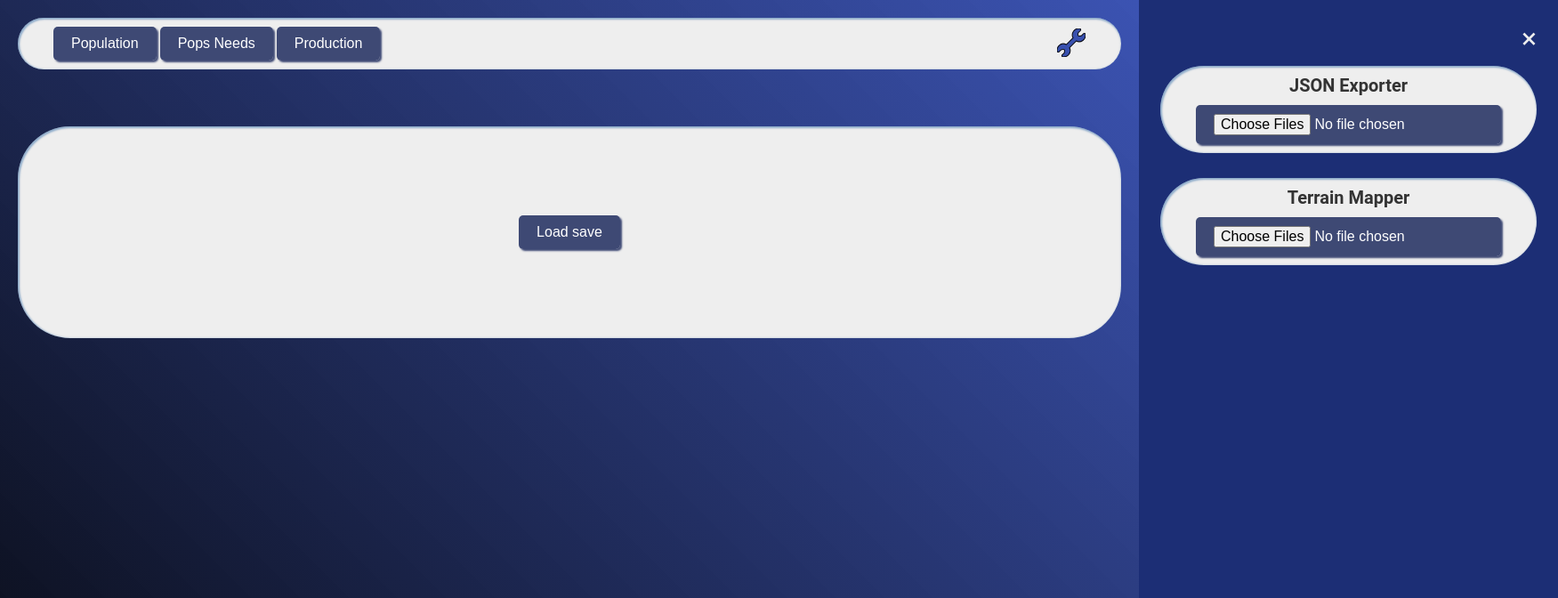
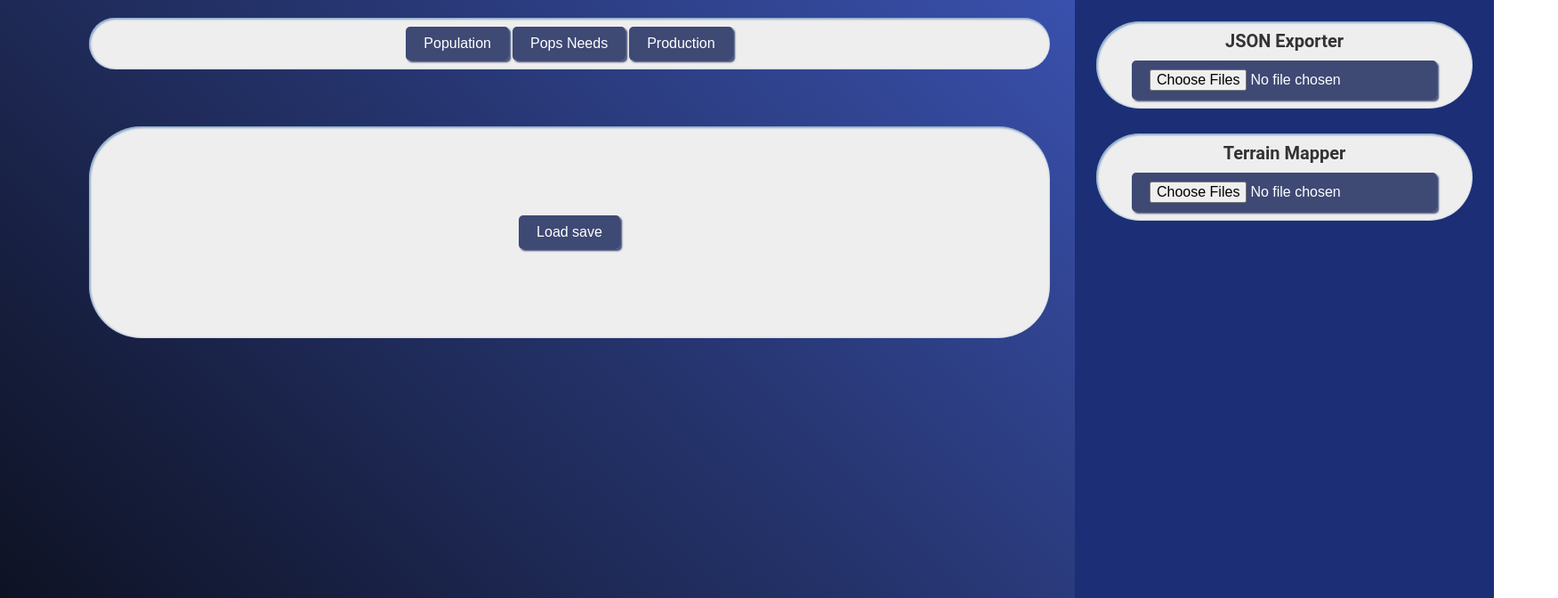
Before and after one commit to cetvrtak/vic2-savegame-analyst, a React (Vite) app: page / in a window 1280 px wide. Shown: the top 672 px of the page at 89% size, 1751 px wide, since content can reach past the window. Built offline with nearby package versions, Linux system fonts and the light colour scheme.

Commit message:
Move tools to side menu

```diff
--- a/src/components/App.css
+++ b/src/components/App.css
@@ -14,7 +14,7 @@ html {
 #root {
   min-height: 100vh;
   max-width: 1280px;
-  margin: 0 auto;
+  margin: 0 8rem;
   padding: 2rem;
   text-align: center;
 }
@@ -64,7 +64,9 @@ h2 {
 
 /* HEADER */
 .tools-icon-container {
+  display: none;
   margin-left: auto;
+  cursor: pointer;
 }
 .tools-icon {
   width: 32px;
@@ -75,14 +77,19 @@ h2 {
   align-items: flex-end;
   justify-content: flex-start;
   gap: 12px;
-  position: absolute;
+  position: fixed;
   top: 0;
-  right: 0;
+  right: 72px;
+  transform: translateX(100%);
+  transition: all 0.7s ease-out 0s;
+  height: 100%;
   background: #1c2e75;
   padding: 24px;
 }
 .tools-close {
+  display: none;
   font-size: 32px;
+  cursor: pointer;
 }
 
 .tab-selector-container {
@@ -132,3 +139,33 @@ td {
   justify-content: center;
   gap: 10px;
 }
+
+@media screen and (min-width: 376px) {
+  .tools-menu:hover {
+    right: 0;
+    transform: translateX(0);
+  }
+}
+
+@media screen and (max-width: 375px) {
+  #root {
+    margin: 0 auto;
+  }
+  .btn-wrapper {
+    width: 100%;
+  }
+
+  /* HEADER */
+  .tools-menu {
+    width: 100%;
+    right: 0;
+    transform: translateX(100%);
+  }
+  .tools-menu-open {
+    transform: translateX(0);
+  }
+  .tools-icon-container,
+  .tools-close {
+    display: flex;
+  }
+}
--- a/src/components/App.tsx
+++ b/src/components/App.tsx
@@ -1,19 +1,17 @@
-import TabSelector from './TabSelector';
 import LoadSave from './LoadSave';
 import './App.css';
 import { useReducer } from 'react';
 import { reducer } from './reducer';
 import { initialState } from './types';
 import Main from './Main';
-import Tools from './Tools';
+import Header from './Header';
 
 const App: React.FC = () => {
   const [state, dispatch] = useReducer(reducer, initialState);
 
   return (
     <>
-      <TabSelector dispatch={dispatch} />
-      <Tools showTools={state.showTools} dispatch={dispatch} />
+      <Header dispatch={dispatch} />
 
       {!state.world ? (
         <LoadSave dispatch={dispatch} />
--- /dev/null
+++ b/src/components/Header.tsx
@@ -0,0 +1,60 @@
+import React, { useState } from 'react';
+import { Action } from './actions';
+import JsonExporter from '../tools/JsonExporter';
+import TerrainMapper from '../tools/TerrainMapper';
+
+const Header: React.FC<{ dispatch: React.Dispatch<Action> }> = ({
+  dispatch,
+}) => {
+  const [showToolsMenu, setShowToolsMenu] = useState(false);
+
+  const handleToggleTools = () => {
+    setShowToolsMenu((show) => !show);
+  };
+
+  return (
+    <header>
+      <div className="tab-selector-container btn-wrapper">
+        <ul
+          className="tab-selector"
+          onClick={(e) =>
+            dispatch({
+              type: 'SET_ACTIVE_TAB',
+              payload: (e.target as HTMLButtonElement).value,
+            })
+          }
+        >
+          <li className="tab" key="population">
+            <button className="btn tab-btn" value="population">
+              Population
+            </button>
+          </li>
+          <li className="tab" key="popsNeeds">
+            <button className="btn tab-btn" value="popsNeeds">
+              Pops Needs
+            </button>
+          </li>
+          <li className="tab" key="production">
+            <button className="btn tab-btn" value="production">
+              Production
+            </button>
+          </li>
+        </ul>
+
+        <div className="tools-icon-container" onClick={handleToggleTools}>
+          <img src="tools.svg" alt="Tools Icon" className="tools-icon" />
+        </div>
+      </div>
+
+      <div className={`tools-menu ${showToolsMenu ? 'tools-menu-open' : ''}`}>
+        <div className="tools-close" onClick={handleToggleTools}>
+          &times;
+        </div>
+        <JsonExporter />
+        <TerrainMapper />
+      </div>
+    </header>
+  );
+};
+
+export default Header;
```
